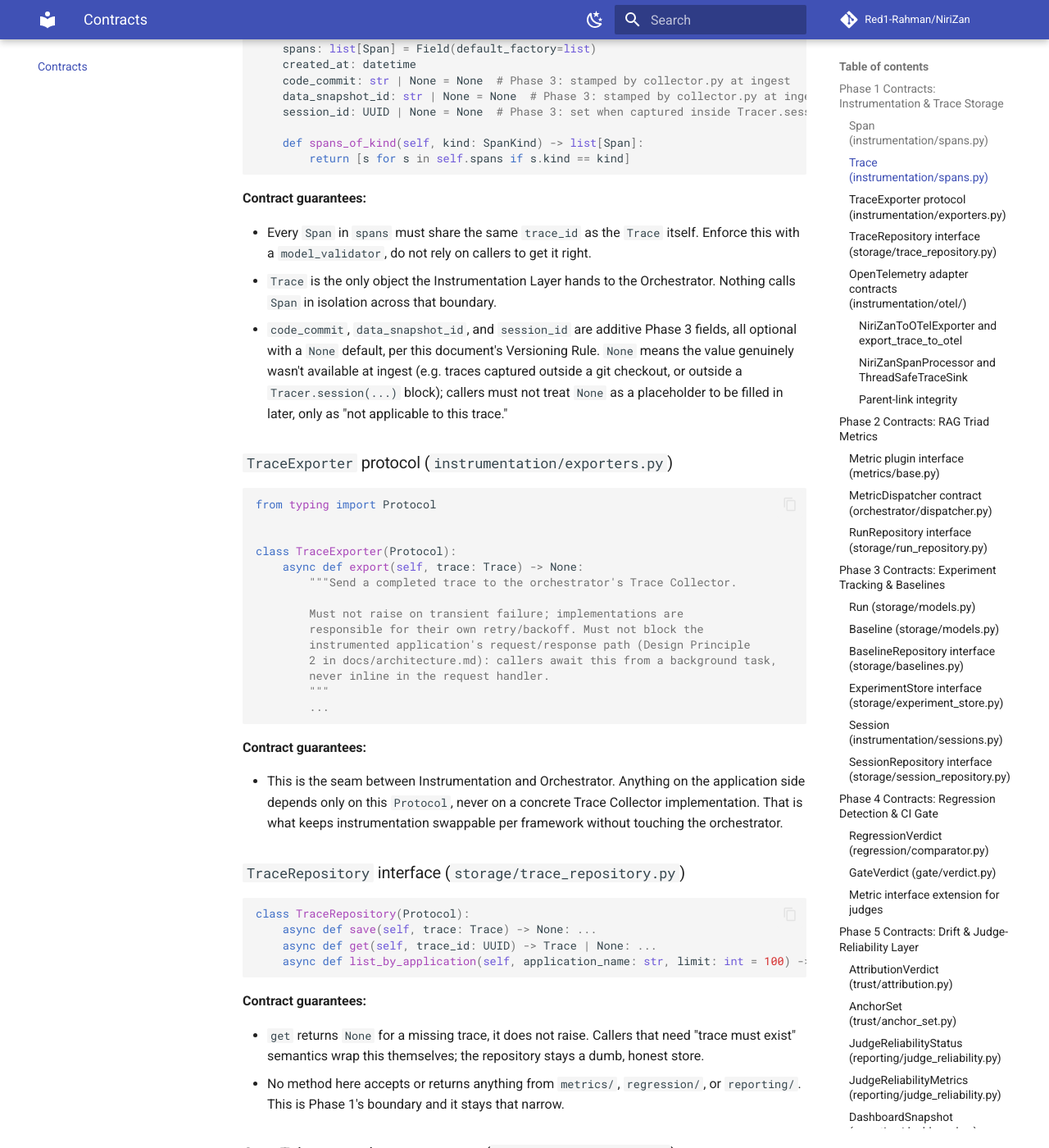
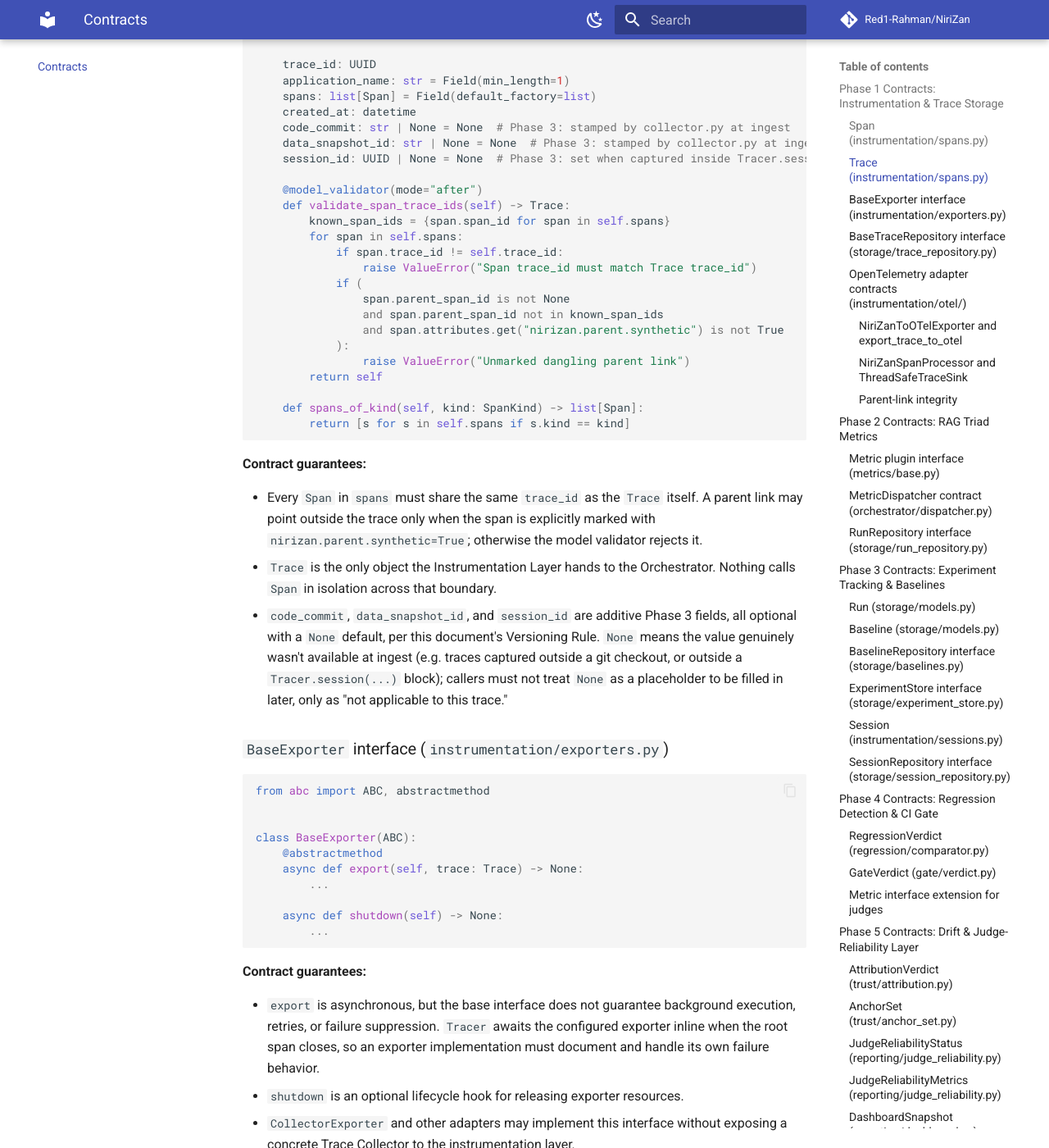
Before and after one commit to Red1-Rahman/NiriZan, an MkDocs documentation site: the page built from docs/contracts.md, in a window 1280 px wide and 1400 px high, scrolled down 1842 px. Shown: the whole window at 82% size. Built offline with MkDocs 1.6.1 and Material for MkDocs 9.7.7, drawn with Linux system fonts in a browser that asks for light colours; comment, search, counter and statistics services are not loaded; some of the changed text lies outside the part shown.

Commit message:
docs(contracts): clarify OTel integration and tracer initialization behavior
Updated contracts.md and architecture.md to reflect that the core Tracer awaits its configured exporter inline when the root span closes, rather than creating background tasks automatically. Clarified that asynchronous queueing is the responsibility of specific exporter implementations (e.g., CollectorExporter) or adapter layers (e.g., LoopTraceSink for OTel ingestion), not the core instrumentation layer.

Replaced references to the removed init_telemetry() with init_tracer(), noting that OpenTelemetry provider setup remains the application's responsibility and that this release does not provide OTel metrics or logging initialization.

Updated CHANGELOG.md to match the corrected initialization function name and scope.

These changes align the documentation with the actual implementation behavior introduced in the OTel integration work, ensuring that readers understand the synchronous-by-default nature of the core tracer and the explicit opt-in to asynchronous delivery through adapter configuration.

````diff
--- a/docs/contracts.md
+++ b/docs/contracts.md
@@ -58,6 +58,9 @@
 A trace is the ordered collection of spans belonging to one application invocation.
 
 ```python
+from pydantic import model_validator
+
+
 class Trace(BaseModel):
     model_config = ConfigDict(strict=True)
 
@@ -69,58 +72,88 @@
     data_snapshot_id: str | None = None  # Phase 3: stamped by collector.py at ingest
     session_id: UUID | None = None  # Phase 3: set when captured inside Tracer.session(...)
 
+    @model_validator(mode="after")
+    def validate_span_trace_ids(self) -> Trace:
+        known_span_ids = {span.span_id for span in self.spans}
+        for span in self.spans:
+            if span.trace_id != self.trace_id:
+                raise ValueError("Span trace_id must match Trace trace_id")
+            if (
+                span.parent_span_id is not None
+                and span.parent_span_id not in known_span_ids
+                and span.attributes.get("nirizan.parent.synthetic") is not True
+            ):
+                raise ValueError("Unmarked dangling parent link")
+        return self
+
     def spans_of_kind(self, kind: SpanKind) -> list[Span]:
         return [s for s in self.spans if s.kind == kind]
 ```
 
 **Contract guarantees:**
 
-* Every `Span` in `spans` must share the same `trace_id` as the `Trace` itself. Enforce this with a `model_validator`, do not rely on callers to get it right.
+* Every `Span` in `spans` must share the same `trace_id` as the `Trace` itself. A parent link may point outside the trace only when the span is explicitly marked with `nirizan.parent.synthetic=True`; otherwise the model validator rejects it.
 * `Trace` is the only object the Instrumentation Layer hands to the Orchestrator. Nothing calls `Span` in isolation across that boundary.
 * `code_commit`, `data_snapshot_id`, and `session_id` are additive Phase 3 fields, all optional with a `None` default, per this document's Versioning Rule. `None` means the value genuinely wasn't available at ingest (e.g. traces captured outside a git checkout, or outside a `Tracer.session(...)` block); callers must not treat `None` as a placeholder to be filled in later, only as "not applicable to this trace."
 
-### `TraceExporter` protocol (`instrumentation/exporters.py`)
+### `BaseExporter` interface (`instrumentation/exporters.py`)
 
 ```python
-from typing import Protocol
+from abc import ABC, abstractmethod
 
 
-class TraceExporter(Protocol):
+class BaseExporter(ABC):
+    @abstractmethod
     async def export(self, trace: Trace) -> None:
-        """Send a completed trace to the orchestrator's Trace Collector.
+        ...
 
-        Must not raise on transient failure; implementations are
-        responsible for their own retry/backoff. Must not block the
-        instrumented application's request/response path (Design Principle
-        2 in docs/architecture.md): callers await this from a background task,
-        never inline in the request handler.
-        """
+    async def shutdown(self) -> None:
         ...
 ```
 
 **Contract guarantees:**
 
-* This is the seam between Instrumentation and Orchestrator. Anything on the application side depends only on this `Protocol`, never on a concrete Trace Collector implementation. That is what keeps instrumentation swappable per framework without touching the orchestrator.
+* `export` is asynchronous, but the base interface does not guarantee background execution, retries, or failure suppression. `Tracer` awaits the configured exporter inline when the root span closes, so an exporter implementation must document and handle its own failure behavior.
+* `shutdown` is an optional lifecycle hook for releasing exporter resources.
+* `CollectorExporter` and other adapters may implement this interface without exposing a concrete Trace Collector to the instrumentation layer.
 
-### `TraceRepository` interface (`storage/trace_repository.py`)
+### `BaseTraceRepository` interface (`storage/trace_repository.py`)
 
 ```python
-class TraceRepository(Protocol):
+from abc import ABC, abstractmethod
+
+
+class BaseTraceRepository(ABC):
+    @abstractmethod
     async def save(self, trace: Trace) -> None: ...
+
+    @abstractmethod
     async def get(self, trace_id: UUID) -> Trace | None: ...
-    async def list_by_application(self, application_name: str, limit: int = 100) -> list[Trace]: ...
+
+    @abstractmethod
+    async def list_by_application(
+        self,
+        application_name: str,
+        limit: int = 100,
+        offset: int = 0,
+    ) -> list[Trace]: ...
+
+    @abstractmethod
+    async def purge_older_than(self, created_before_iso: str) -> int: ...
 ```
 
 **Contract guarantees:**
 
 * `get` returns `None` for a missing trace, it does not raise. Callers that need "trace must exist" semantics wrap this themselves; the repository stays a dumb, honest store.
+* `list_by_application` returns descending creation-time results with limit/offset pagination.
+* `purge_older_than` removes traces older than the supplied ISO timestamp and returns the number of deleted trace rows.
 * No method here accepts or returns anything from `metrics/`, `regression/`, or `reporting/`. This is Phase 1's boundary and it stays that narrow.
 
 ### OpenTelemetry adapter contracts (`instrumentation/otel/`)
 
 The OpenTelemetry bridge is an optional adapter layer. Installing the `otel`
 extra adds the bridge without changing the core `Span`, `Trace`,
-`TraceExporter`, or `TraceRepository` contracts above.
+`BaseExporter`, or `BaseTraceRepository` contracts above.
 
 #### `NiriZanToOTelExporter` and `export_trace_to_otel`
 
````
Also changed, not shown: CHANGELOG.md (+1 -1 lines), docs/architecture.md (+6 -4 lines).
